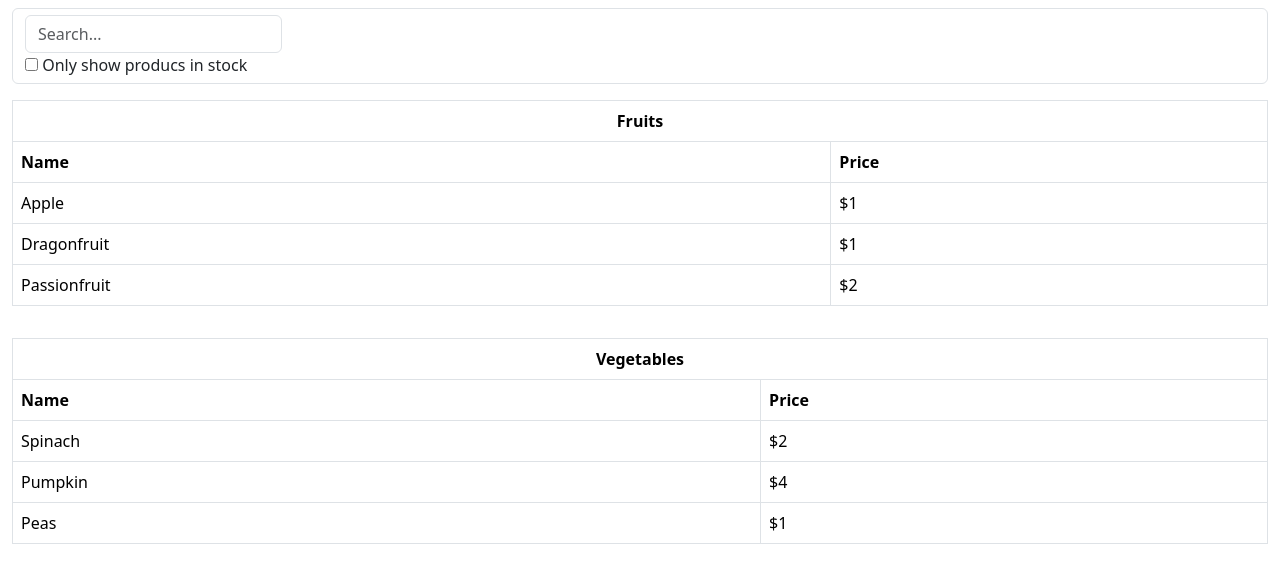
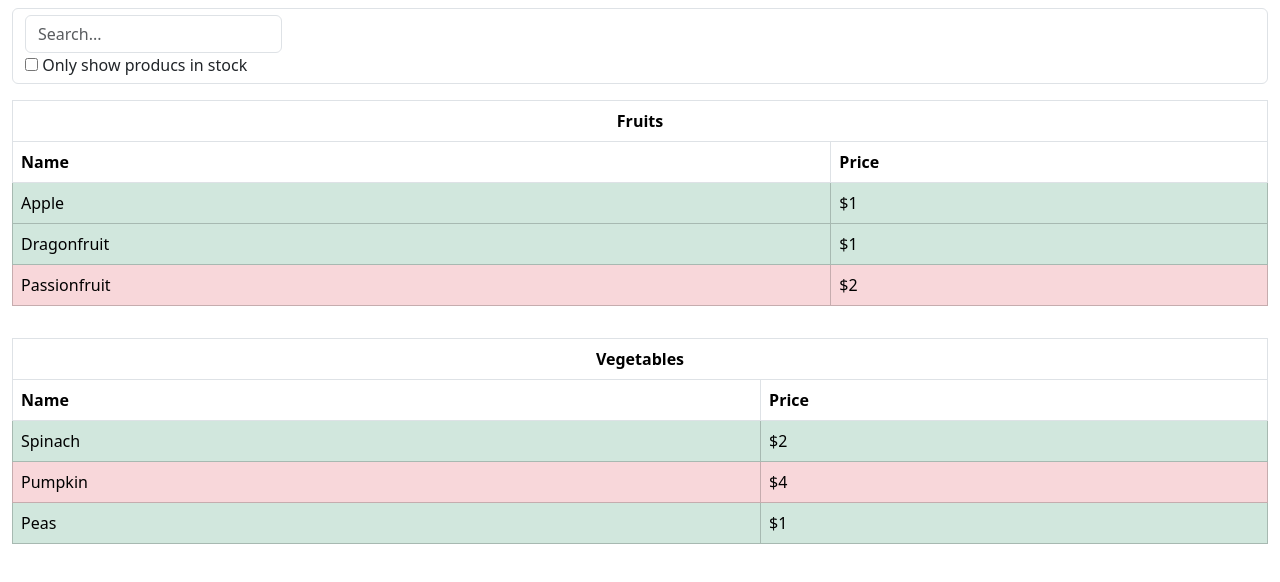
Before and after one commit to map-soriano/react-product-table, a React (Vite) app: page / in a window 1280 px wide. Shown: the top 582 px of the page. Built offline with nearby package versions, Linux system fonts and the light colour scheme.

Commit message:
Make rows dynamic based on stocked status

```diff
--- a/src/components/ProductCategoryRow.tsx
+++ b/src/components/ProductCategoryRow.tsx
@@ -23,6 +23,7 @@ function ProductCategoryRow(products: any) {
               key={product.name}
               name={product.name}
               price={product.price}
+              stocked={product.stocked}
             />
           ))}
         </tbody>
--- a/src/components/ProductRow.tsx
+++ b/src/components/ProductRow.tsx
@@ -1,6 +1,17 @@
-function ProductRow({ name, price }: { name: string; price: string }) {
-  return (
-    <tr>
+type Product = {
+  name: string;
+  price: string;
+  stocked: boolean;
+};
+
+function ProductRow({ name, price, stocked }: Product) {
+  return stocked ? (
+    <tr className="table-success">
+      <td>{name}</td>
+      <td>{price}</td>
+    </tr>
+  ) : (
+    <tr className="table-danger">
       <td>{name}</td>
       <td>{price}</td>
     </tr>
```
